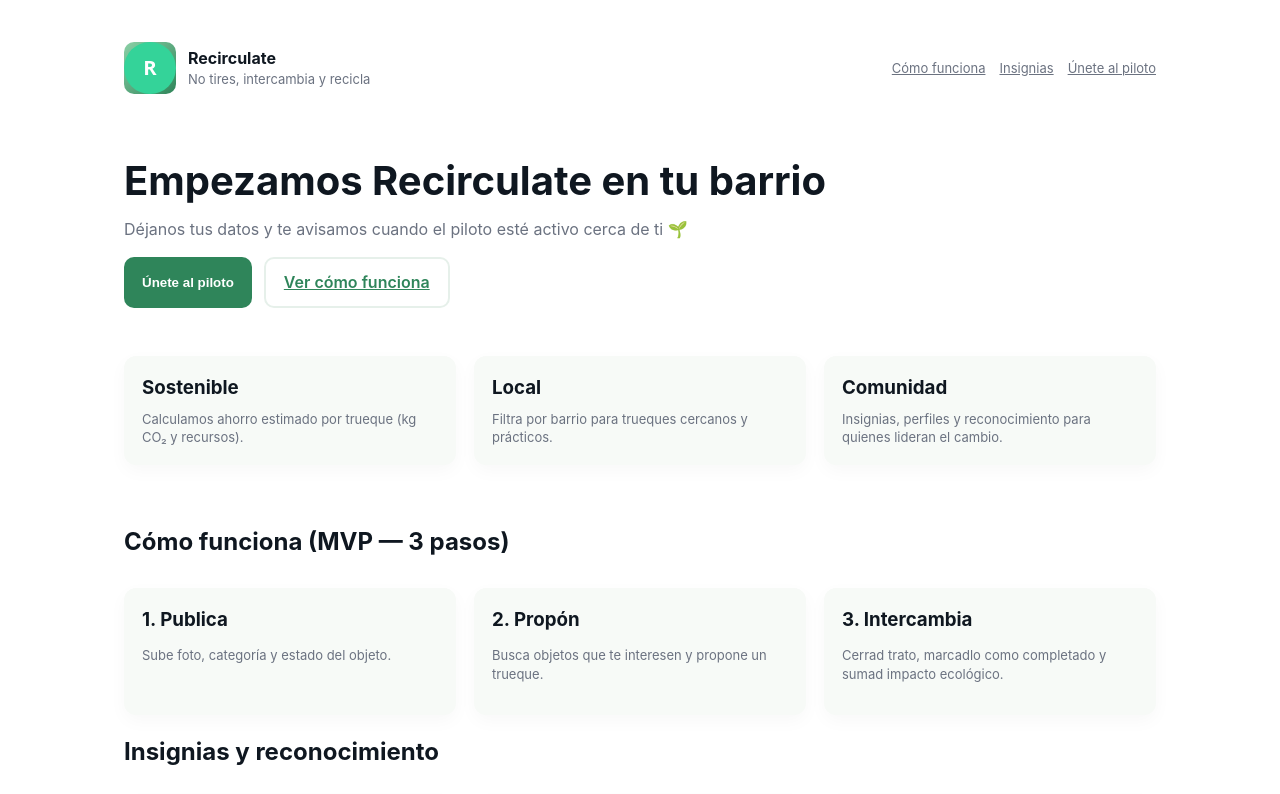
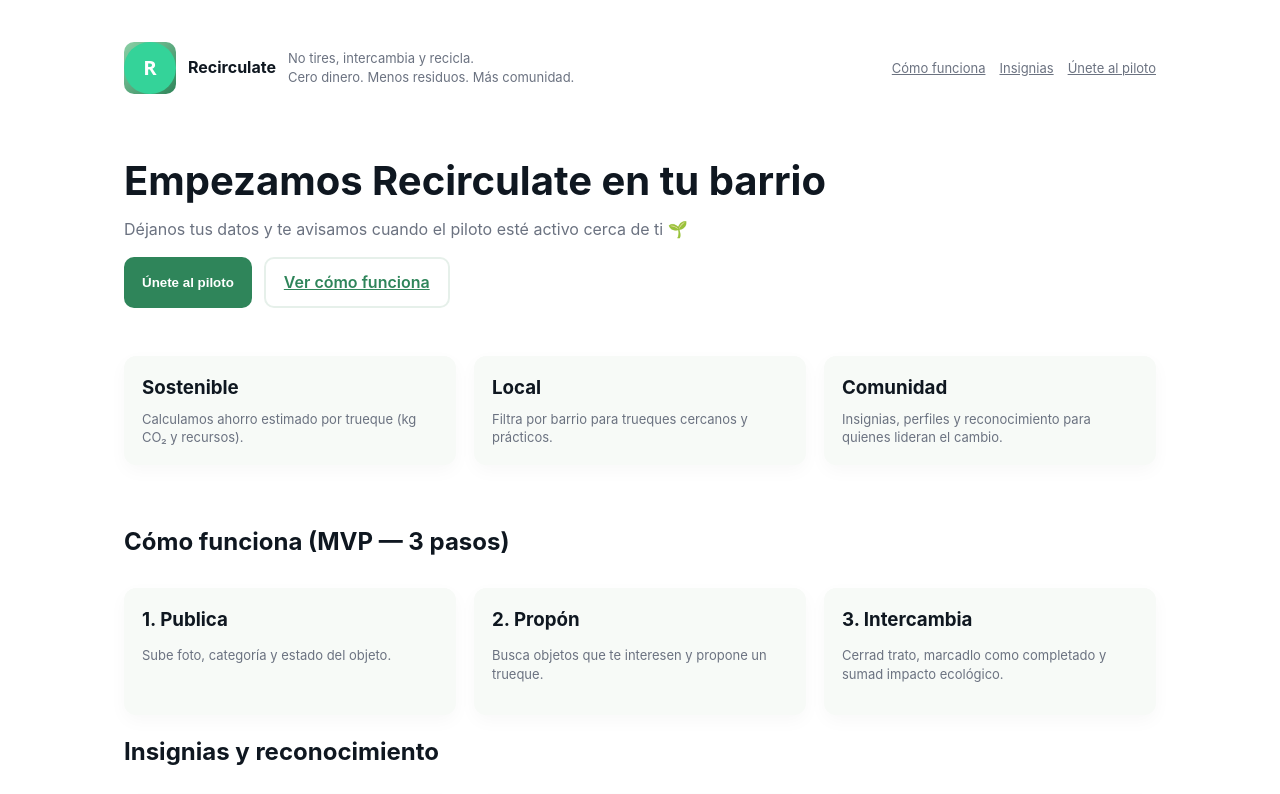
Before and after one commit to Sergio23-lang/recirculate-landing, a plain HTML site: page index.html in a window 1280 px wide. Shown: the top 794 px of the page. Drawn offline with Linux system fonts and the light colour scheme; files whose address does not match are found by name.

Commit message:
Update index.html

```diff
--- a/index.html
+++ b/index.html
@@ -14,9 +14,12 @@
         <div class="logo">
   <img src="assets/images/logo.svg" alt="Recirculate logo">
 </div>
-        <div>
-          <strong>Recirculate</strong><div class="muted">No tires, intercambia y recicla</div>
-        </div>
+        <strong>Recirculate</strong>
+<div class="muted">
+  No tires, intercambia y recicla.<br>
+  Cero dinero. Menos residuos. Más comunidad.
+</div>
+
       </div>
       <nav class="links">
         <a href="#como" class="muted">Cómo funciona</a>
```
